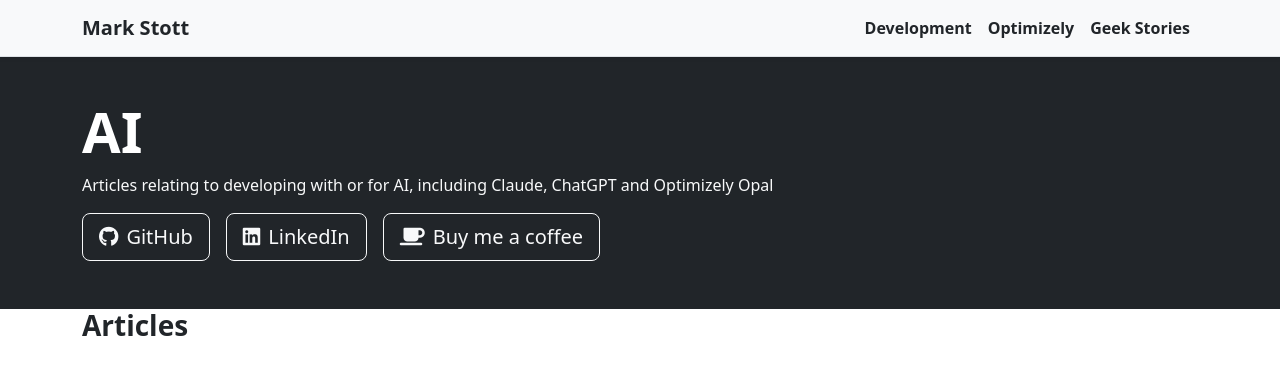
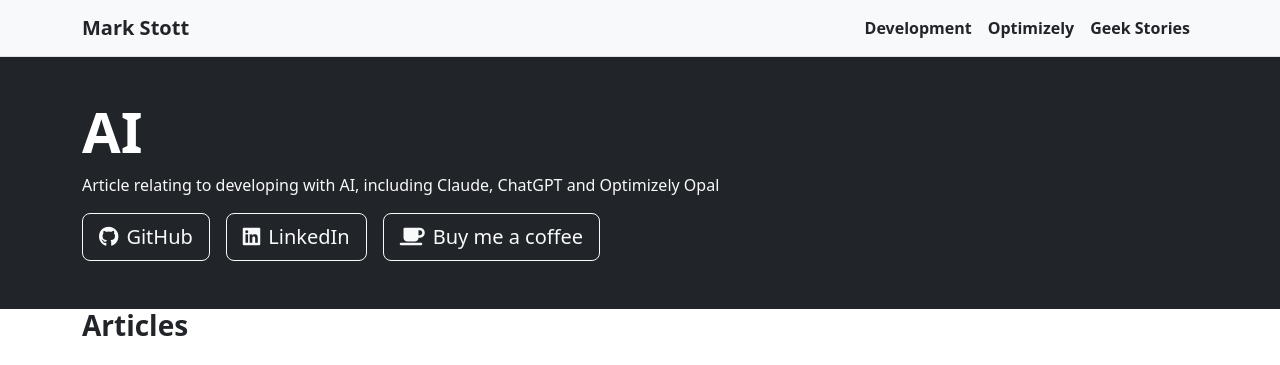
Before and after one commit to GeekInTheNorth/GeekInTheNorth.github.io, a Jekyll site: the page built from Ai.md, in a window 1280 px wide and 1384 px high. Shown: the top 365 px of the window. Built offline with Jekyll 4.4.1, drawn with Linux system fonts in a browser that asks for light colours.

Commit message:
Revert "Update meta description for the AI listing page"
This reverts commit e23b3e6251f6597042ec681b99737fd7472877e1.

```diff
--- a/Ai.md
+++ b/Ai.md
@@ -1,7 +1,7 @@
 ---
 layout: articlelist
 title: "AI"
-description: "Articles relating to developing with or for AI, including Claude, ChatGPT and Optimizely Opal"
+description: "Article relating to developing with AI, including Claude, ChatGPT and Optimizely Opal"
 permalink: "/article/list/ai"
 category: "AI"
 ---
```
